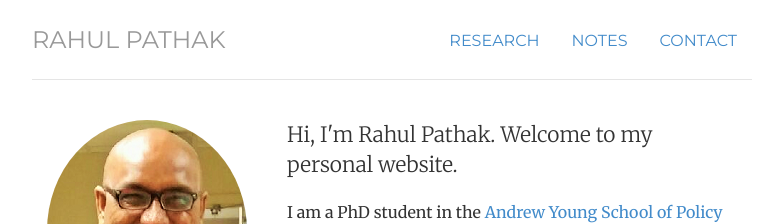
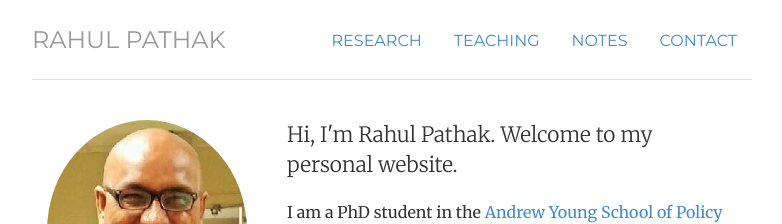
Before and after one commit to pathak-rahul/pathak-rahul.github.io, a Jekyll site: the page built from index.html, in a window 1280 px wide. Shown: the top 224 px of the page, without its empty margins (248-1030 px from the left). Built offline with Jekyll 4.4.1, drawn with Linux system fonts in a browser that asks for light colours.

Commit message:
Update header.html

```diff
--- a/_includes/header.html
+++ b/_includes/header.html
@@ -1,7 +1,7 @@
 <div class="header">
 	<ul class="nav nav-pills pull-right">
 		<li class="{{ page.research }}"><a href="/research" title="RESEARCH">RESEARCH</a></li>
-		<!-- <li class="{{ page.projects }}"><a href="/projects" title="Projects">Projects</a></li> -->
+		<li class="{{ page.teaching}}"><a href="/teaching" title="TEACHING">TEACHING</a></li>
 		<li class="{{ page.notes }}"><a href="/notes" title="Notes">Notes</a></li>
 		<li class="{{ page.contact }}"><a href="/contact" title="Contact">Contact</a></li>
 	</ul>
```
